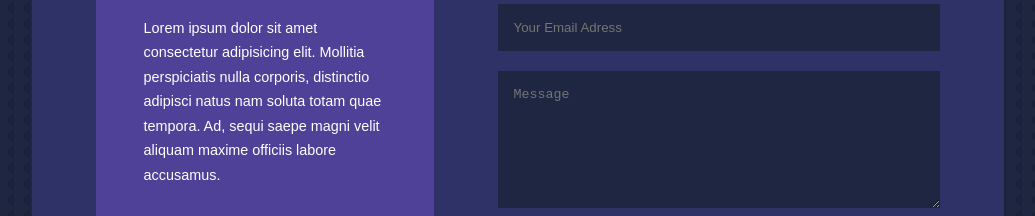
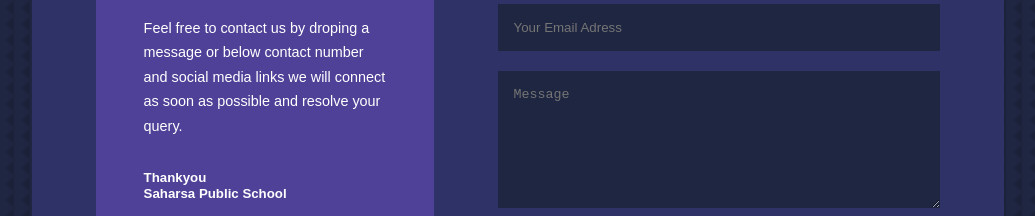
Before and after one commit to wickywinner/sps, a plain HTML site: page contact.html in a window 1280 px wide. Shown: the part 400-616 px from the top of the page, without its empty margins (122-1157 px from the left). Drawn offline with nearby package versions, Linux system fonts and the light colour scheme.

Commit message:
change contact tag line

```diff
--- a/contact.html
+++ b/contact.html
@@ -59,10 +59,9 @@
                   </div>
                   <h2>Contact Us</h2>
                   <p>
-                      Lorem ipsum dolor sit amet consectetur adipisicing elit.
-                      Mollitia perspiciatis nulla corporis, distinctio adipisci
-                      natus nam soluta totam quae tempora. Ad, sequi saepe magni
-                      velit aliquam maxime officiis labore accusamus.
+                      Feel free to contact us by droping a message or below contact number and social media links we will connect as soon as possible and resolve your query.
+                      <h5>Thankyou </h5>
+                      <h5>Saharsa Public School</h5>
                   </p>
                   <ul class="contact__details">
                       <li>
```
